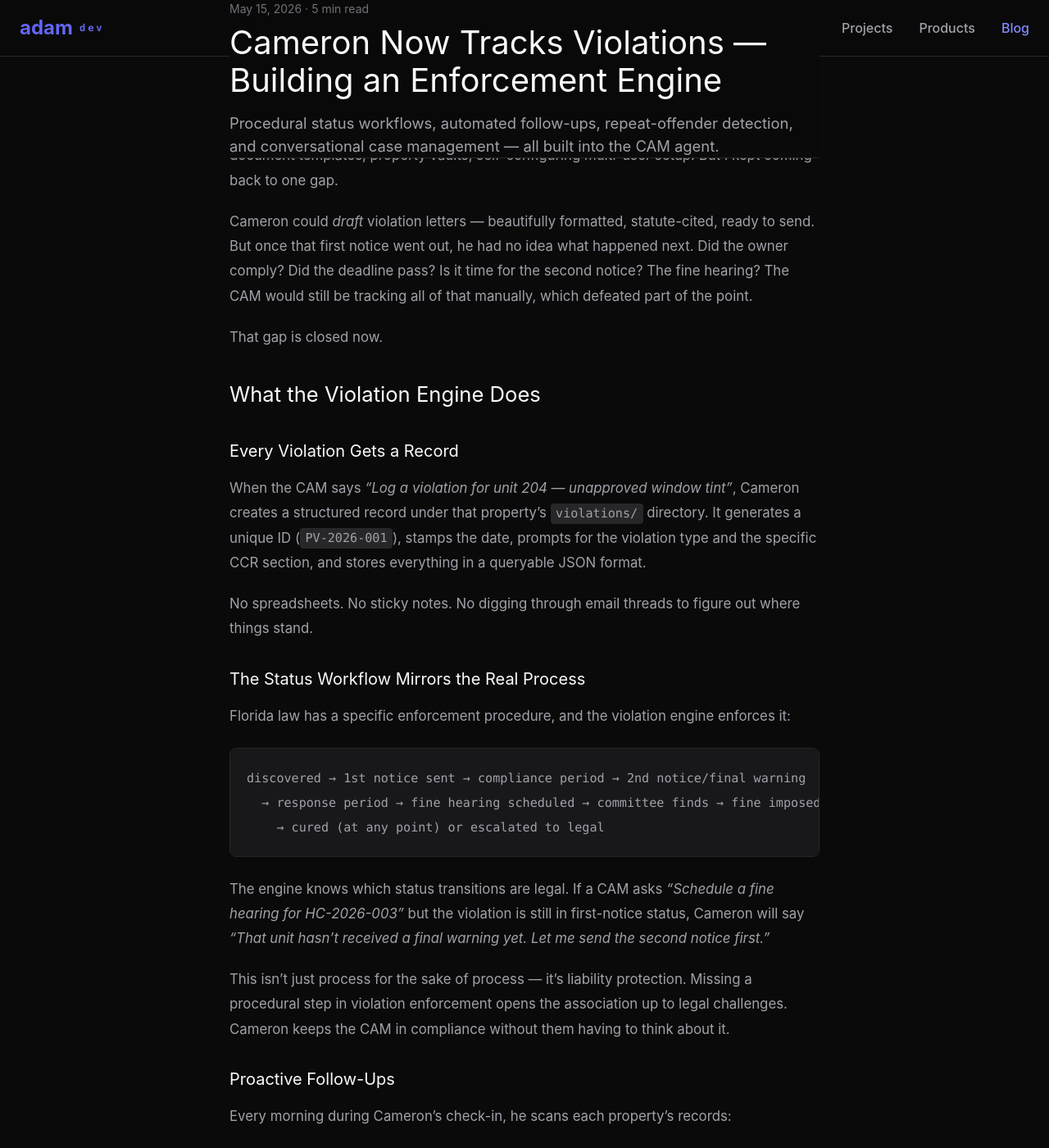
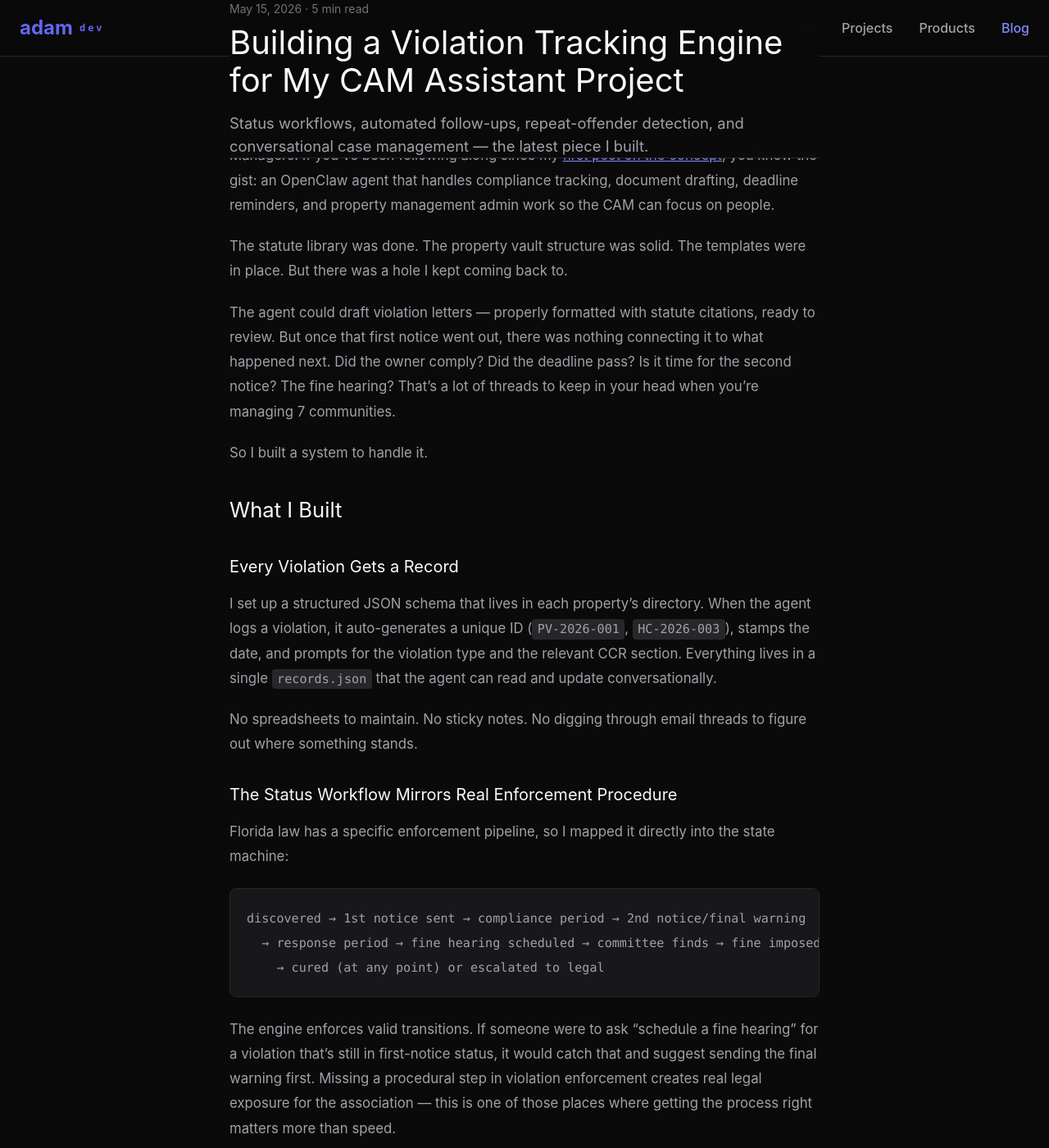
Before and after one commit to slashadams/Dev-Adam.com, a Jekyll site: the page built from _posts/2026-05-15-cameron-violation-engine.md, in a window 1280 px wide and 1400 px high, scrolled down 230 px. Shown: the whole window at 82% size. Built offline with Jekyll 4.4.1, drawn with Linux system fonts in a browser that asks for light colours; nearby versions of some CDN libraries; some of the changed text lies outside the part shown.

Commit message:
Rewrite violation post as development diary — no product claims, builder's perspective

````diff
--- a/_posts/2026-05-15-cameron-violation-engine.md
+++ b/_posts/2026-05-15-cameron-violation-engine.md
@@ -1,27 +1,29 @@
 ---
 layout: post
-title: "Cameron Now Tracks Violations — Building an Enforcement Engine"
-subtitle: "Procedural status workflows, automated follow-ups, repeat-offender detection, and conversational case management — all built into the CAM agent."
-tags: [AI agents, property management, CAM, Cameron, violation enforcement, product update]
+title: "Building a Violation Tracking Engine for My CAM Assistant Project"
+subtitle: "Status workflows, automated follow-ups, repeat-offender detection, and conversational case management — the latest piece I built."
+tags: [AI agents, property management, CAM, side projects, development]
 ---
 
-I've been [building an AI assistant for Florida CAMs](/blog/building-ai-assistant-for-cams/). The core is solid — statute library, document templates, property vaults, self-configuring multi-user setup. But I kept coming back to one gap.
+I've been working on a project — an AI assistant for Florida Community Association Managers. If you've been following along since my [first post on the concept](/blog/building-ai-assistant-for-cams/), you know the gist: an OpenClaw agent that handles compliance tracking, document drafting, deadline reminders, and property management admin work so the CAM can focus on people.
 
-Cameron could *draft* violation letters — beautifully formatted, statute-cited, ready to send. But once that first notice went out, he had no idea what happened next. Did the owner comply? Did the deadline pass? Is it time for the second notice? The fine hearing? The CAM would still be tracking all of that manually, which defeated part of the point.
+The statute library was done. The property vault structure was solid. The templates were in place. But there was a hole I kept coming back to.
 
-That gap is closed now.
+The agent could draft violation letters — properly formatted with statute citations, ready to review. But once that first notice went out, there was nothing connecting it to what happened next. Did the owner comply? Did the deadline pass? Is it time for the second notice? The fine hearing? That's a lot of threads to keep in your head when you're managing 7 communities.
 
-## What the Violation Engine Does
+So I built a system to handle it.
+
+## What I Built
 
 ### Every Violation Gets a Record
 
-When the CAM says *"Log a violation for unit 204 — unapproved window tint"*, Cameron creates a structured record under that property's `violations/` directory. It generates a unique ID (`PV-2026-001`), stamps the date, prompts for the violation type and the specific CCR section, and stores everything in a queryable JSON format.
+I set up a structured JSON schema that lives in each property's directory. When the agent logs a violation, it auto-generates a unique ID (`PV-2026-001`, `HC-2026-003`), stamps the date, and prompts for the violation type and the relevant CCR section. Everything lives in a single `records.json` that the agent can read and update conversationally.
 
-No spreadsheets. No sticky notes. No digging through email threads to figure out where things stand.
+No spreadsheets to maintain. No sticky notes. No digging through email threads to figure out where something stands.
 
-### The Status Workflow Mirrors the Real Process
+### The Status Workflow Mirrors Real Enforcement Procedure
 
-Florida law has a specific enforcement procedure, and the violation engine enforces it:
+Florida law has a specific enforcement pipeline, so I mapped it directly into the state machine:
 
 ```
 discovered → 1st notice sent → compliance period → 2nd notice/final warning
@@ -29,40 +31,38 @@ discovered → 1st notice sent → compliance period → 2nd notice/final warnin
     → cured (at any point) or escalated to legal
 ```
 
-The engine knows which status transitions are legal. If a CAM asks *"Schedule a fine hearing for HC-2026-003"* but the violation is still in first-notice status, Cameron will say *"That unit hasn't received a final warning yet. Let me send the second notice first."*
-
-This isn't just process for the sake of process — it's liability protection. Missing a procedural step in violation enforcement opens the association up to legal challenges. Cameron keeps the CAM in compliance without them having to think about it.
+The engine enforces valid transitions. If someone were to ask "schedule a fine hearing" for a violation that's still in first-notice status, it would catch that and suggest sending the final warning first. Missing a procedural step in violation enforcement creates real legal exposure for the association — this is one of those places where getting the process right matters more than speed.
 
 ### Proactive Follow-Ups
 
-Every morning during Cameron's check-in, he scans each property's records:
+I wired this into the agent's daily check-in so it scans each property's records every morning:
 
-- **Compliance deadlines passed for first notice?** → Flags the CAM to send the second notice
-- **Response deadline passed for final warning?** → Flags for hearing scheduling
-- **Hearing scheduled for today or tomorrow?** → Reminds the CAM to prepare
+- Compliance deadlines passed for first notice? → Flag for second notice
+- Response deadline passed for final warning? → Flag for hearing scheduling
+- Hearing scheduled for today or tomorrow? → Surface it before the CAM has to ask
 
-The CAM doesn't have to remember to check. Cameron surfaces what needs attention.
+The idea is the agent surfaces what needs attention instead of the CAM having to remember to check.
 
 ### Repeat Offender Detection
 
-When the same owner pops up with the same violation type three times, Cameron flags it. The engine maintains an `owners-index.json` that tracks violation history per unit — pattern detection that a busy CAM might miss across a portfolio of 5, 10, or 20 properties.
+I added an `owners-index.json` that tracks violation history per unit. When the same owner pops up with the same violation type multiple times, it flags the pattern — something that's easy to miss across a portfolio.
 
-*"FYI — unit 204 at Palm Villas has 3 architectural violations this year, same category. This is now a recurring pattern worth discussing with the board."*
+I'm excited about this one. A CAM with 5+ properties doesn't have time to cross-reference which units keep showing up for the same issue. Let the agent do the pattern matching.
 
-### Queryable, Not Just Trackable
+### Conversational Queries
 
-The CAM can ask questions in plain language and get answers:
+The part I'm happiest with: the agent can answer questions about violations in plain language by reading the records directly:
 
-- *"What open violations does Palm Villas have?"* → Summary by status, oldest first
-- *"Show me violations past their compliance deadline"* → Date comparison across all records
+- *"What open violations does Palm Villas have?"* → Summary by status
+- *"Show me violations past their compliance deadline"* → Date comparison across records
 - *"Which units have had 3+ violations this year?"* → Owners index query
 - *"List all violations for unit 204"* → Full timeline for a specific unit
 
-This is the part I'm most excited about. A CAM managing 7 properties with a dozen open violations each doesn't have time to audit spreadsheets. They should be able to ask a question and get the answer.
+No dashboards to check. No reports to run. Just ask.
 
-## Reference Library for Violation Types
+## The Violation Types Reference
 
-Alongside the engine, I added a comprehensive violation type reference — 8 categories with 50+ sub-types, each mapped to the typical governing document section and the relevant Florida statute:
+Alongside the engine, I put together a reference file covering 8 violation categories with 50+ sub-types, each mapped to common governing document sections and the relevant Florida statute:
 
 - Architectural modifications (FS 718.113, FS 720.3075)
 - Landscaping and grounds (FS 720.304)
@@ -73,24 +73,16 @@ Alongside the engine, I added a comprehensive violation type reference — 8 cat
 - Rental and occupancy violations
 - Health and safety
 
-Plus the fine schedule caps from statute, the arbitration requirements for HOAs, and the procedural checklist for every enforcement stage. It's the reference I wish every CAM desk had pinned to the wall.
+Plus the fine schedule caps from statute, the arbitration requirements for HOAs, and the procedural checklist for each enforcement stage. It's the kind of reference I'd want pinned to the wall.
 
-## What This Changes
+## What's Next
 
-Before: Cameron could write the letter, but you had to remember to come back and tell him what happened.
+The core pieces are coming together — statute reference, document drafting, deadline tracking, property vaults, multi-user support, and now violation management. The multi-user routing (each CAM sees only their own properties) was a fun challenge to get right since it all happens conversationally without any dashboard.
 
-After: Cameron runs the enforcement workflow. The CAM logs the violation, sends the notices when prompted, marks it cured when resolved, and never has to wonder "wait, did I follow up on that one from last month?"
+I'm still thinking through the delivery model. Self-hosted gives CAMs full control over their data, but it requires infrastructure comfort that not everyone has. I'm exploring what makes sense.
 
-For a self-managed board or an independent CAM with five communities, this is the difference between violation enforcement being a constant nagging task versus something that just stays on track.
-
-## Also: Delivery Model Thoughts
-
-I've been thinking a lot about how to deliver this. Self-hosted is obviously the privacy-first option — bring your own VPS, own your data, no monthly fees beyond your infrastructure.
-
-But I keep wondering if that's a barrier for the people who'd actually want this. Setting up a VPS and deploying an OpenClaw agent isn't hard for me, but for a CAM running five communities and barely keeping up with email? That's a blocker, not a feature.
-
-I'm leaning toward offering both: a self-hosted package for the technically inclined, and a managed tier where I host it and you subscribe monthly. But I'm curious — if you've looked at a tool like this and passed, was the hosting friction part of it? Let me know.
+Mostly I'm focused on getting the agent right. If you're a CAM or work in property management, I'd love to hear what I'm missing — the whole point of building in the open is finding out what I haven't thought of yet.
 
 ---
 
-*Still building this one conversation at a time. If you're a CAM or work with one, I'd love to hear what I'm getting wrong.*
+*Building this one piece at a time. Reach out if something here resonates or if I'm way off.*
````
